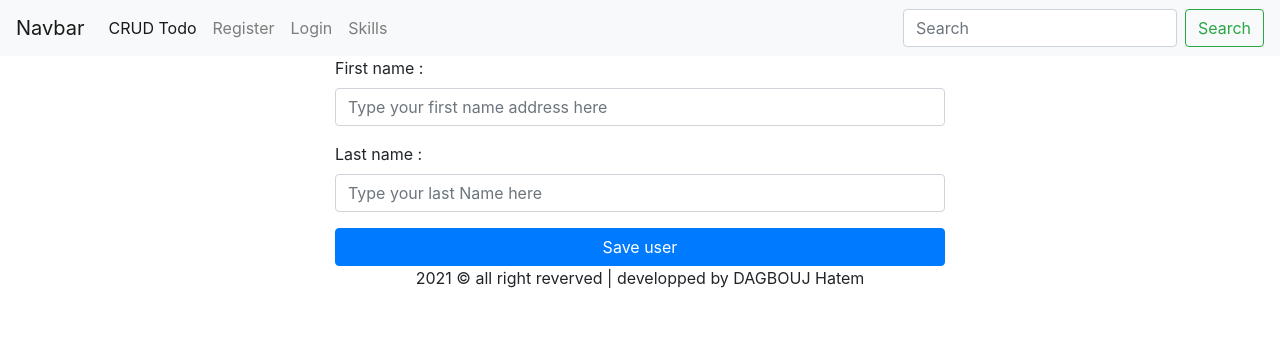
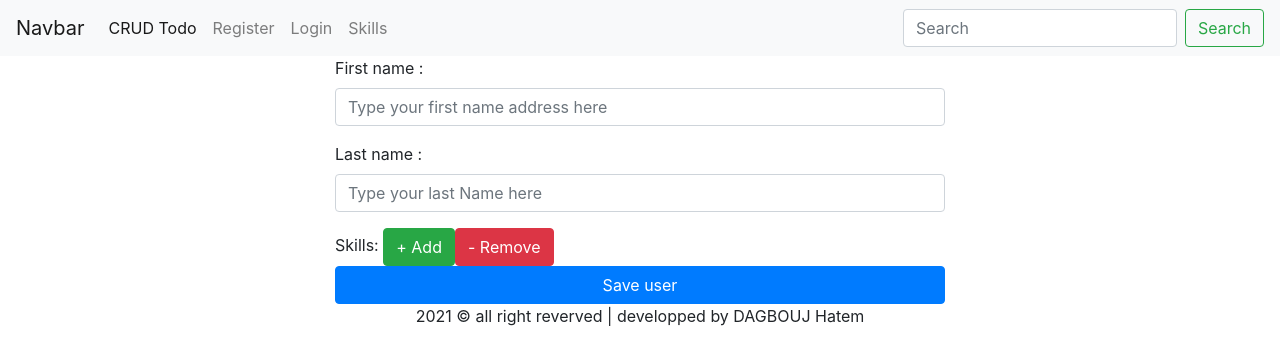
Before and after one commit to dagboujhatem/angular-challenges, an Angular app: page /add-user-with-skills in a window 1280 px wide. Shown: the top 364 px of the page. Built offline with nearby package versions, Linux system fonts and the light colour scheme.

Commit message:
yesterday form array

```diff
--- a/src/app/add-skills/add-skills.component.html
+++ b/src/app/add-skills/add-skills.component.html
@@ -19,6 +19,17 @@
                     <div *ngIf="submitted && addUserForm.controls.lastName.hasError('minlength')">Last name is invalid format > 4.</div>
                 </div>
             </div>
+
+            <div>Skills:
+                <button class="btn btn-success" (click)="addRow()">+ Add</button>
+                <button class="btn btn-danger" (click)="removeRow()">- Remove</button>
+                <div *ngFor="let group of getSkills.controls; let i=index">
+                    	<div class="form-group">
+                            <label for="">Skill</label>
+                            <input type="text" class="form-control" [formControlName]="i">
+                        </div>
+                </div>
+            </div>
             <button type="submit" class="btn btn-primary btn-block">Save user</button>
         </form>
     </div>
--- a/src/app/add-skills/add-skills.component.ts
+++ b/src/app/add-skills/add-skills.component.ts
@@ -1,5 +1,5 @@
 import { Component, OnInit } from '@angular/core';
-import { FormControl, FormGroup, Validators } from '@angular/forms';
+import { FormArray, FormControl, FormGroup, Validators } from '@angular/forms';
 
 @Component({
   selector: 'app-add-skills',
@@ -12,6 +12,7 @@ export class AddSkillsComponent implements OnInit {
   addUserForm: FormGroup = new FormGroup({
     firstName: new FormControl('', [Validators.required, Validators.minLength(4)]),
     lastName: new FormControl('', [Validators.required, Validators.minLength(4)]),
+    skillsArray: new FormArray([])
   });
   constructor() { }
 
@@ -31,4 +32,26 @@ export class AddSkillsComponent implements OnInit {
 
   }
 
+
+  get getSkills(): FormArray
+  {
+      return this.addUserForm.get('skillsArray') as FormArray;
+  }
+
+  addRow()
+  {
+    this.getSkills.push(new FormGroup({
+      skill: new FormControl('', [Validators.required]),
+      rating: new FormControl('', [Validators.required])
+    }));
+    console.log(this.addUserForm.value);
+
+
+  }
+
+  removeRow()
+  {
+    // this.getSkills.at(this.getSkills.length, 1);
+  }
+
 }
```
